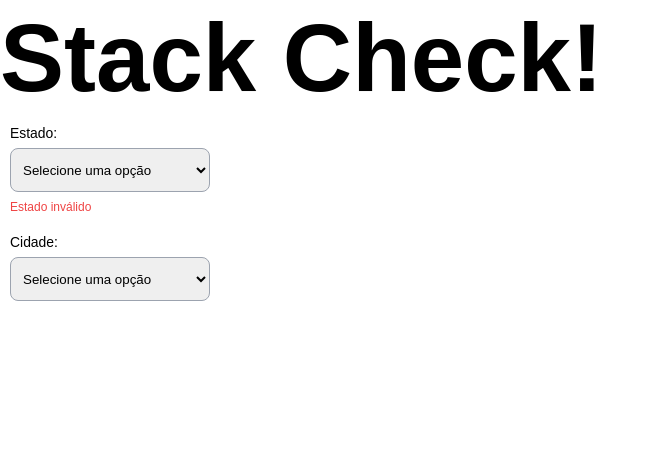
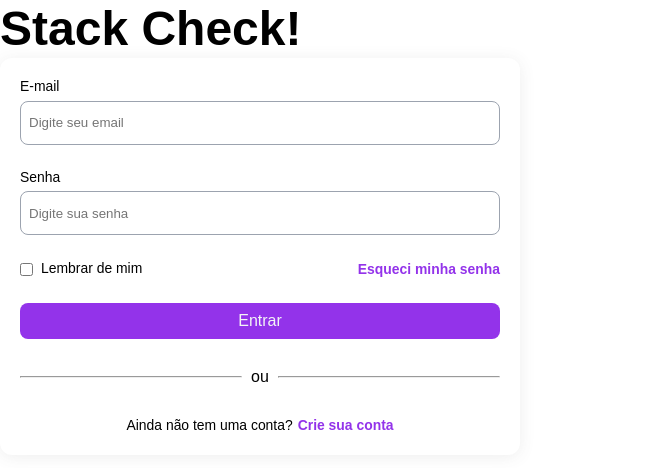
Before and after one commit to juninhos-comunidade/code-queens, a Next.js app in the folder frontend/: page / in a window 1280 px wide. Shown: the top 468 px of the page, without its empty margins (0-656 px from the left). Built offline with nearby package versions, Linux system fonts and the light colour scheme.

Commit message:
fix: paginas de teste adicionadas

```diff
--- a/frontend/src/app/page.module.css
+++ b/frontend/src/app/page.module.css
@@ -0,0 +1,26 @@
+.passwordHelper {
+    display: flex;
+    justify-content: space-between;
+}
+
+.divisor {
+    display: flex;
+    align-items: center;
+
+    hr {
+        width: 100%;
+    }
+
+    p {
+        padding-inline: 2%;
+    }
+
+}
+
+.optinalContainer{
+    text-align: center;
+    font-size: .87rem;
+    :last-child{
+        margin-left: 5px;
+    }
+}
--- a/frontend/src/app/page.tsx
+++ b/frontend/src/app/page.tsx
@@ -1,18 +1,29 @@
-import Image from "next/image";
+'use client'
+import { CameraIcon } from "lucide-react";
 import styles from "./page.module.css";
-import { Select } from "@/components";
+import { Input, Checkbox, SignCard, Button } from "@/components";
 
 export default function Home() {
-  const stateOptions = [
-    { value: "sp", label: "São Paulo" },
-    { value: "rj", label: "Rio de Janeiro" },
-    { value: "bh", label: "Belo Horizonte" }
-  ];
   return (
     <main className={styles.page}>
-     <h1>Stack Check!</h1>
-     <Select label="Estado:" isInvalid errorMessage="Estado inválido" labelFor="estado" options={stateOptions} />
-     <Select label="Cidade:" labelFor="cidade" options={stateOptions} />
+      <h3>Stack Check!</h3>
+      <SignCard>
+
+        <Input label="E-mail" labelFor="email" placeholder="Digite seu email" type="email" />
+        <Input label="Senha" labelFor="password" placeholder="Digite sua senha" type="password" />
+        <div className={styles.passwordHelper}>
+          <Checkbox label="Lembrar de mim" value="lembrar_de_mim" />  <a href="/">Esqueci minha senha</a>
+        </div>
+        <Button text="Entrar" />
+
+        <div className={styles.divisor}>
+          <hr /><p>ou</p> <hr />
+        </div>
+        <span className={styles.optinalContainer}>
+          Ainda não tem uma conta?
+          <a href="">Crie sua conta</a>
+        </span>
+      </SignCard>
     </main>
   );
 }
```
